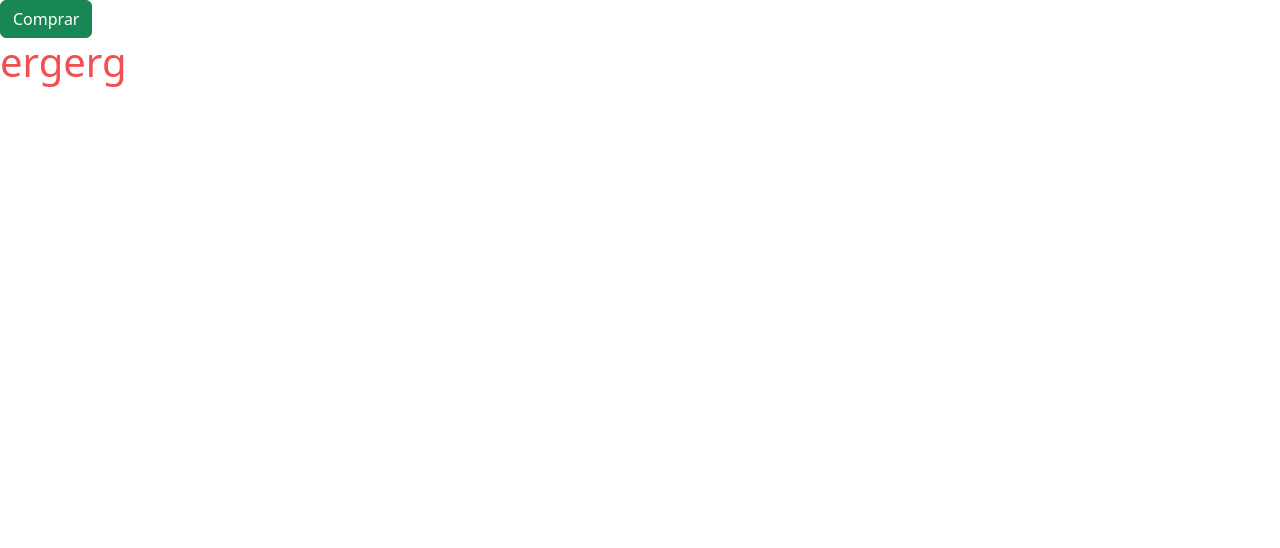
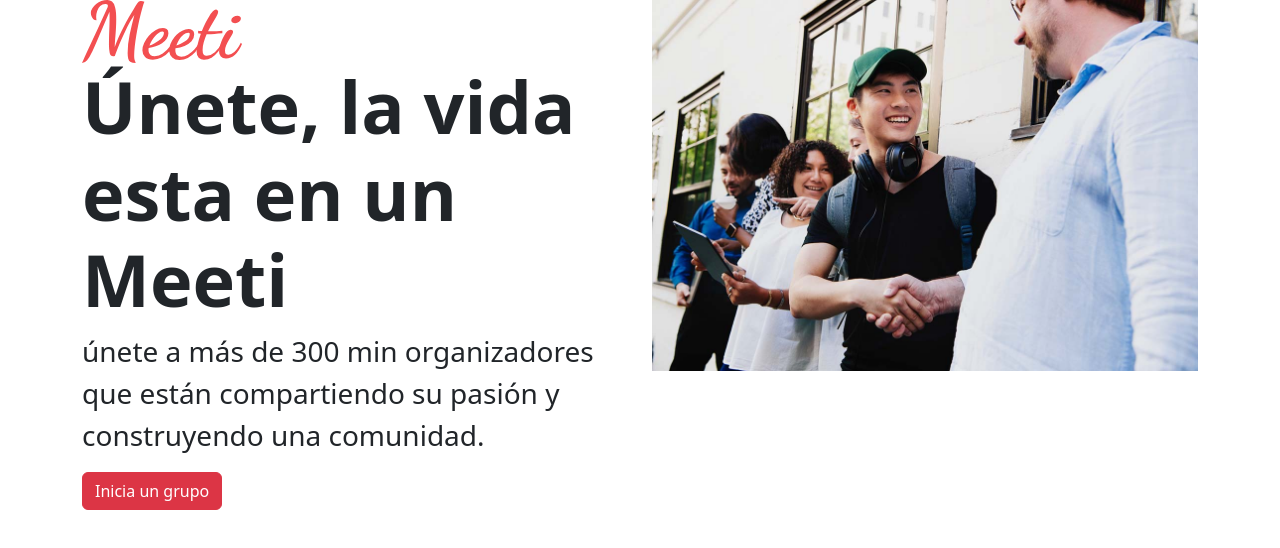
Before and after one commit to Frank18ci/Meeti-clon-Bootstrap, a website: page index.html in a window 1280 px wide. Drawn offline with Linux system fonts and the light colour scheme.

Commit message:
Second commit

```diff
--- a/index.html
+++ b/index.html
@@ -12,7 +12,20 @@
     <link rel="stylesheet" href="build/css/style.css">
 </head>
 <body>
-    <button class="btn btn-success">Comprar</button>
-    <h1 class="text-primary">ergerg</h1>
+    <header class="container-xl header">
+        <div class="row">
+            <div class="col-md-6">
+                <img class="logo" src="img/logo.svg" alt="logo meeti">
+                <h1 class="display-2">
+                    Únete, la vida esta en un Meeti
+                </h1>
+                <p class="fs-3">únete a más de 300 min organizadores que están compartiendo su pasión y construyendo una comunidad.</p>
+                <a href="#" class="btn btn-danger">Inicia un grupo</a>
+            </div>
+            <div class="col-md-6">
+                <img class="img-fluid" src="img/header.jpg" alt="imagen header">
+            </div>
+        </div>
+    </header>
 </body>
 </html>
--- a/src/scss/_custom.scss
+++ b/src/scss/_custom.scss
@@ -8,5 +8,9 @@ $primary: $rojo;
 $secondary: $verde;
 $dark: $oscuro;
 
+
+//Tipografia
+$display-font-weight: 900;
+
 // Importar bootstrap
 @import '../../node_modules/bootstrap/scss/bootstrap.scss';
--- /dev/null
+++ b/src/scss/header/_header.scss
@@ -0,0 +1,7 @@
+@use '../custom' as *;
+
+.header {
+    .logo {
+        width: 10rem;
+    }
+}
--- /dev/null
+++ b/src/scss/header/_index.scss
@@ -0,0 +1 @@
+@forward 'header';
--- a/src/scss/style.scss
+++ b/src/scss/style.scss
@@ -1 +1,2 @@
-@use 'custom';
+
+@use 'header';
```
Also changed, not shown: build/css/style.css, 1 other file.
